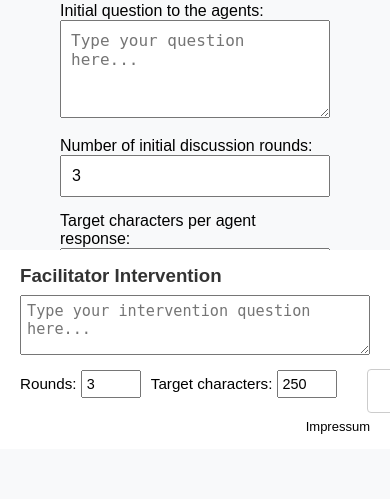
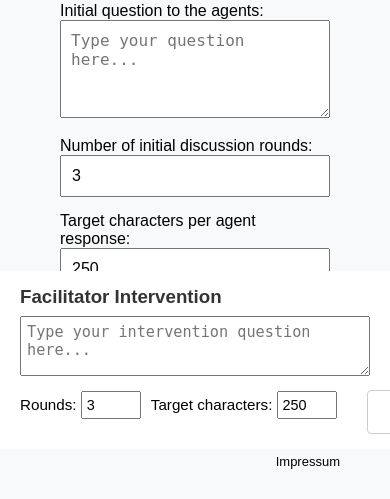
Before and after one commit to tannenbach/focus-ai, a Flask app: page / in a window 390 px wide. Shown: the part 365-864 px from the top of the page. Run offline with Flask 3, Linux system fonts and the light colour scheme.

Commit message:
Update style.css

```diff
--- a/static/style.css
+++ b/static/style.css
@@ -199,8 +199,8 @@ button:hover {
 /* Impressum: NICHT im Flow, absolut rechts unten im Facilitator-Bereich */
 #followup-section .impressum-link {
   position: fixed;     /* NICHT absolute – sondern fixed am Viewport */
-  right: 20px;         /* Abstand vom rechten Bildschirmrand */
-  bottom: 20px;        /* Abstand vom unteren Bildschirmrand – anpassen */
+  right: 50px;         /* Abstand vom rechten Bildschirmrand */
+  bottom: 10px;        /* Abstand vom unteren Bildschirmrand – anpassen */
   font-size: 13px;
   color: #000;
   white-space: nowrap;
@@ -213,14 +213,14 @@ button:hover {
 }
 
 /* Responsives Verhalten für schmale Fenster */
-@media (max-width: 800px) {
-  #followup-section .impressum-link {
-    position: static;        /* nicht mehr absolut */
-    display: block;
-    text-align: right;       /* rechts ausrichten */
-    margin-top: 6px;         /* kleiner Abstand unter den Buttons */
-  }
-}
+/*@media (max-width: 800px) {
+/*  #followup-section .impressum-link {
+/*    position: static;        /* nicht mehr absolut */
+ /*   display: block;
+ /*   text-align: right;       /* rechts ausrichten */
+/*    margin-top: 6px;         /* kleiner Abstand unter den Buttons */
+/*  }
+/*}
 
 /* Animation */
 @keyframes fadeInWord {
```
